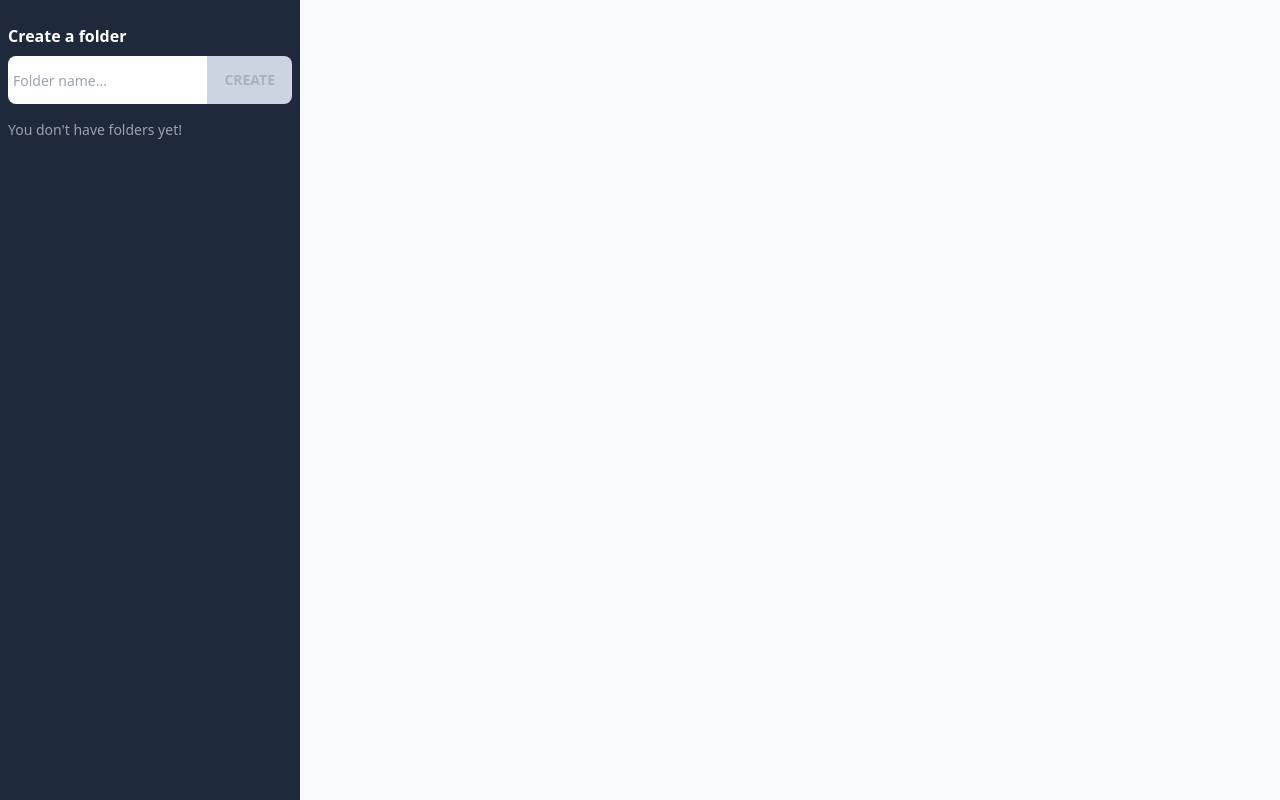
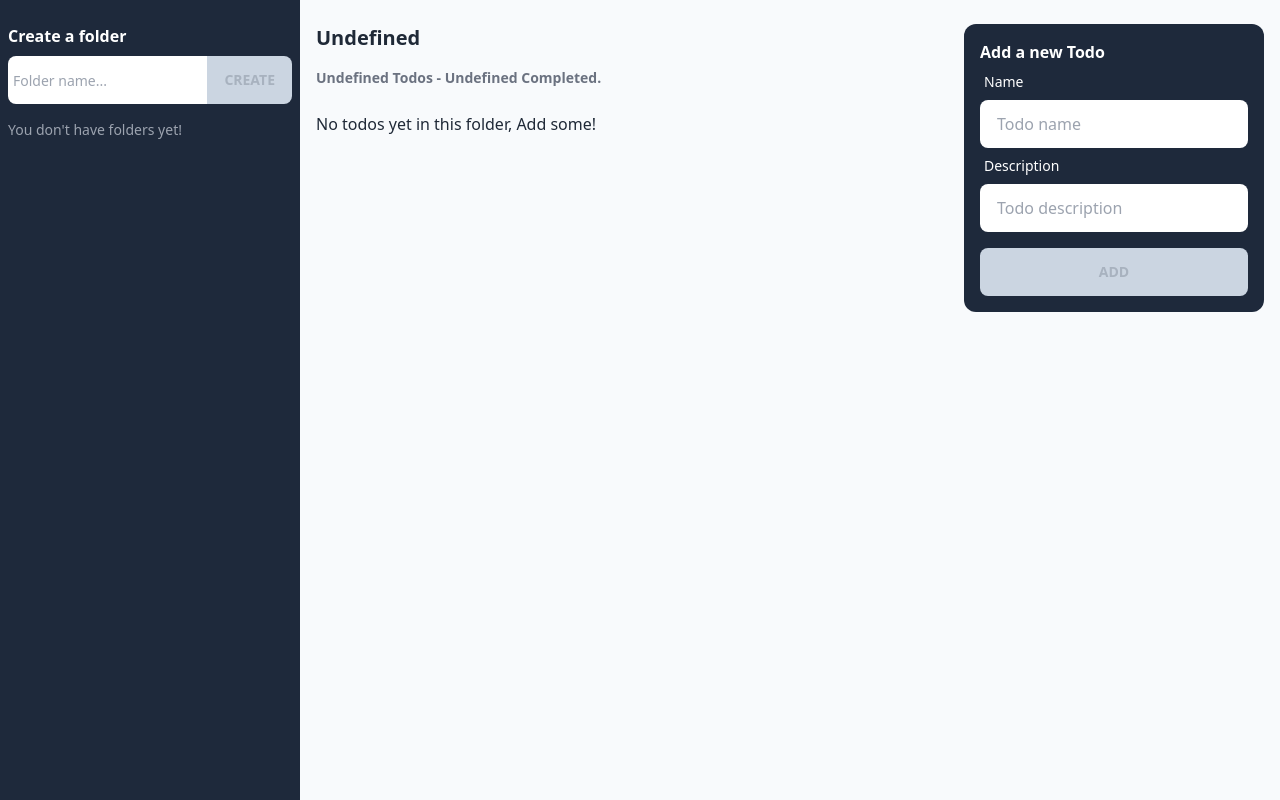
Before and after one commit to Sayed-M/svelte-todo-app, a SvelteKit app: page /1 in a window 1280 px wide. Built offline with nearby package versions, Linux system fonts and the light colour scheme.

Commit message:
show completed todos count and message when all completed

```diff
--- a/src/routes/[folderId]/+page.svelte
+++ b/src/routes/[folderId]/+page.svelte
@@ -6,10 +6,13 @@
 	import AddTodo from '$lib/components/AddTodo.svelte';
 
 	let folder: IFolder;
+	let completedTodosCount: number = 5;
 
 	$: {
 
 		folder = $folders.find(folder => folder.id === $page.params.folderId);
+
+		completedTodosCount = folder?.todos.filter(todo => todo.isCompleted).length;
 
 	}
 
@@ -22,15 +25,22 @@
 <section class="pt-6">
 	<div class="flex justify-between gap-4">
 		<div class="flex flex-col grow min-w-[250px]">
-			<h3 class="text-xl font-bold mb-4 capitalize break-all">{folder?.name} Todos ({folder.todos.length})</h3>
-			{#if folder?.todos.length}
+			<h3 class="text-xl font-bold mb-4 capitalize break-all">{folder?.name}</h3>
+			<h3 class="text-gray-500 text-sm font-semibold mb-4 capitalize break-all">{folder?.todos.length} Todos - {completedTodosCount} Completed.</h3>
+			{#if !folder?.todos.length}
+				<p class="text-md mt-2">No todos yet in this folder, Add some!</p>
+			{/if}
+			{#if folder?.todos.length && folder?.todos.length !== completedTodosCount}
 				<div class="flex flex-wrap gap-4 mb-10">
 					{#each folder?.todos as todo}
-						<Todo {todo} folderId={folder?.id}></Todo>
+						{#if !todo.isCompleted}
+							<Todo {todo} folderId={folder?.id}></Todo>
+						{/if}
 					{/each}
 				</div>
-				{:else}
-				<p class="text-md mt-2">No todos yet in this folder, Add some!</p>
+			{/if}
+			{#if  folder?.todos.length && folder?.todos.length === completedTodosCount}
+				<p class="text-md mt-2">Congrats! you have completed all your todos, create some more!</p>
 			{/if}
 		</div>
 		<AddTodo></AddTodo>
```
